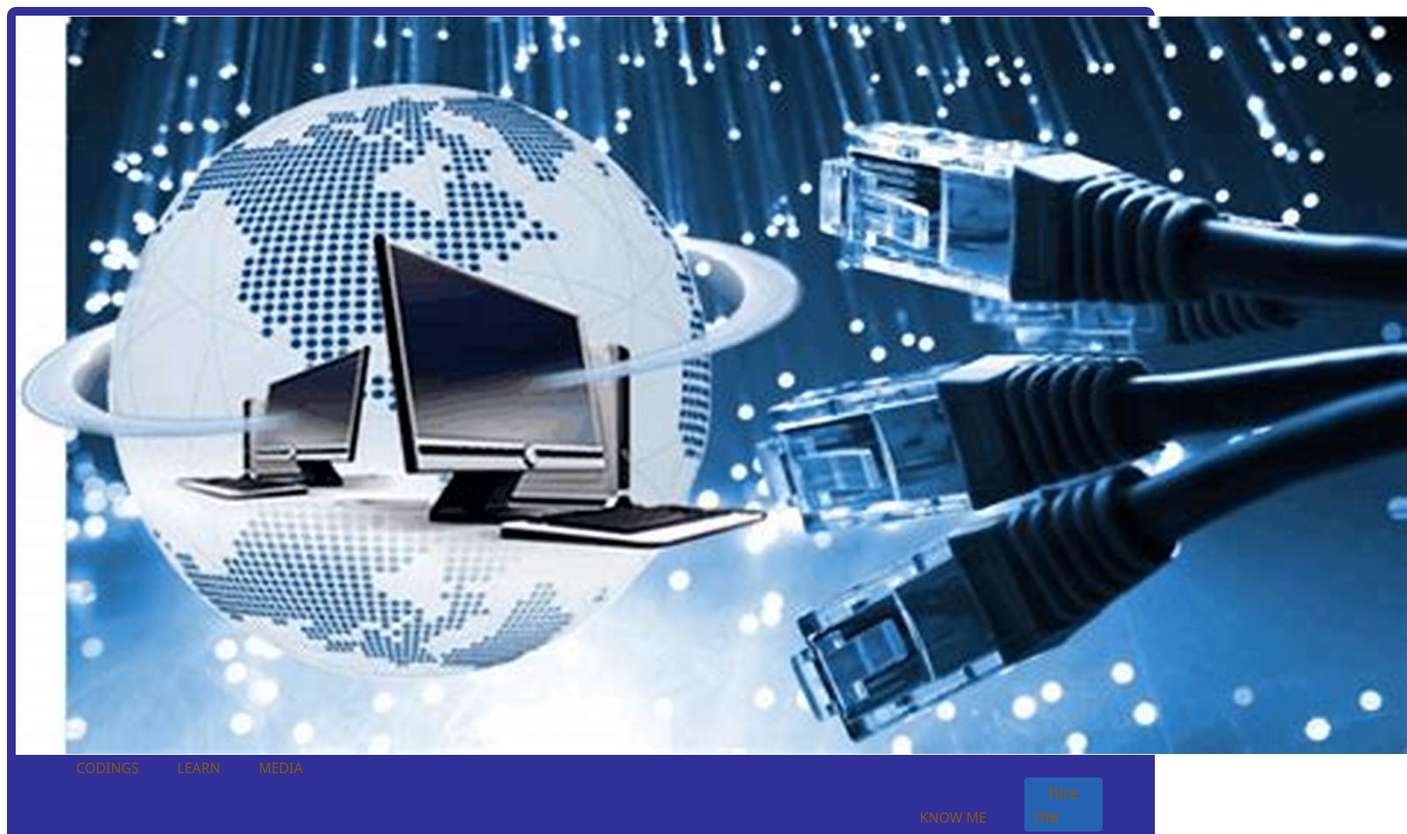
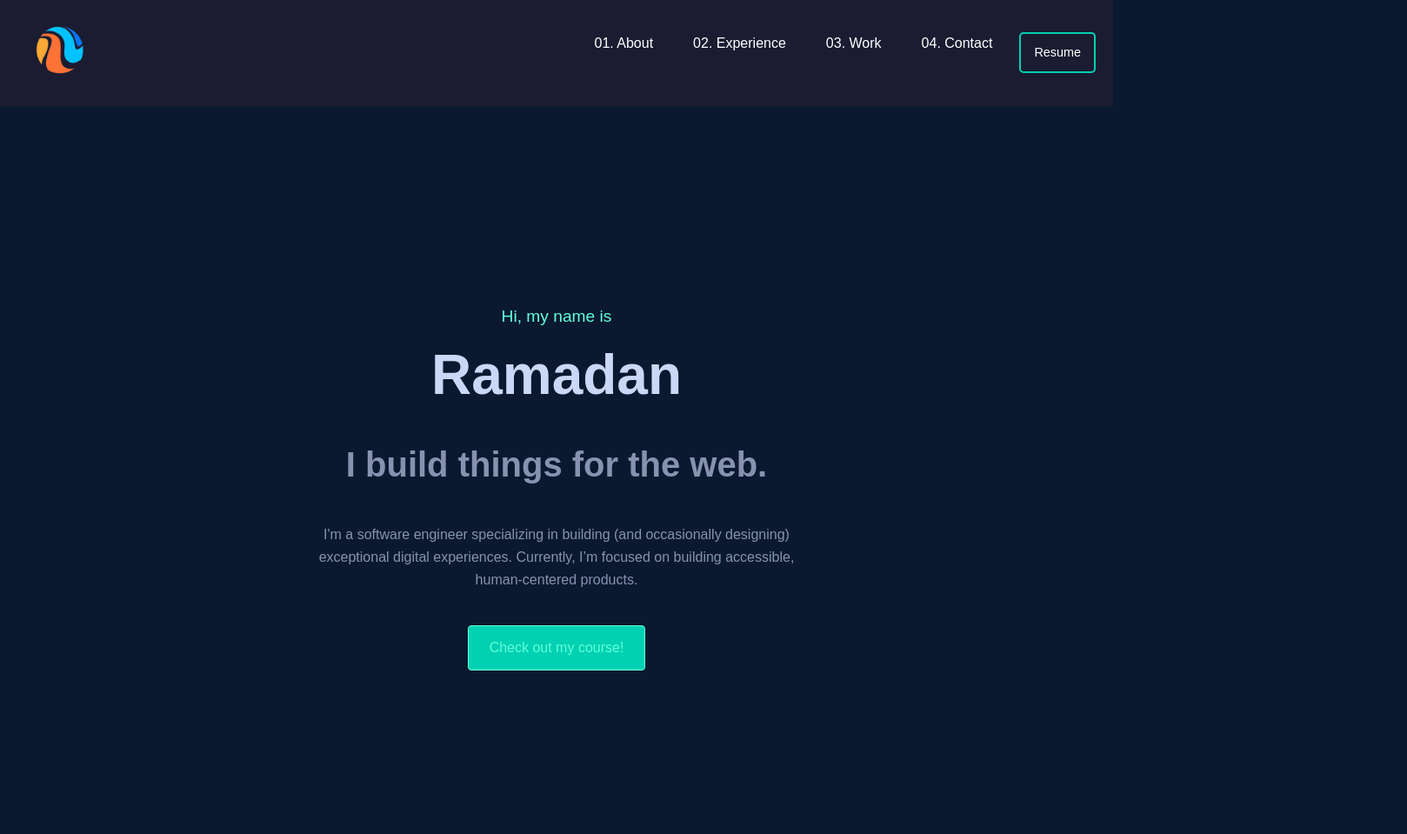
Before and after one commit to SHITTURAMADAN/ramadan, a plain HTML site: page index.html in a window 1280 px wide. Shown: the top 959 px of the page at 87% size, 1618 px wide, since content can reach past the window. Drawn offline with Linux system fonts and the light colour scheme.

Commit message:
Add files via upload

```diff
--- a/index.html
+++ b/index.html
@@ -1,68 +1,52 @@
 <!DOCTYPE html>
 <html lang="en">
 <head>
-    <meta charset="UTF-8">
-    <meta name="viewport" content="width=device-width, initial-scale=1.0">
-    <title>Raymoney developer blog </title>
-    <link rel="stylesheet" href="mystyle.css">
-    <link rel="stylesheet" href="codings.htm">
+  <meta charset="UTF-8">
+  <meta name="viewport" content="width=device-width, initial-scale=1.0">
+  <title>shittu site</title>
+  <link rel="stylesheet" href="stylee.css">
 </head>
 <body>
-    <div>
-        <div class="thediv">
-            <div class="navbar">
-                <img src="OIP.jpg" alt="company logo">
-            </div>
+  <header>
+    <nav>
+      <a href="#"><img src="image/logo3.png" alt="Site Logo" class="logo"></a>
+      <ul class="nav-links">
+        <li><a href="#about">01. About</a></li>
+        <li><a href="#experience">02. Experience</a></li>
+        <li><a href="#work">03. Work</a></li>
+        <li><a href="#contact">04. Contact</a></li>
+        <a href="resume.pdf" class="resume-btn">Resume</a>
+      </ul>
+      <div class="hamburger">
+        <span></span>
+        <span></span>
+        <span></span>
+      </div>
+    </nav>
+  </header>
 
-        <div class="link2">
-            <a href="codings.html">CODINGS</a>
-            <a href="learn.html">LEARN</a>
-            <a href="media.html">MEDIA</a>
-        </div>
-        <div class="links">
-            <a href="my_work.html"MY WORK></a>
-            <a href="know_me.html">KNOW ME</a>
-            <button><a href="">hire me</a></button>
-        </div>
-        <div class="name ">
-             <h4>Raymoney'DEVELOPER</h4>
-        </div>
-        <div class="inspiration">
-            <h2>
-                <span class="colour-change">
-            Software developers create software to meet user needs by employing diagrams and models,
-             writing code, and ensuring overall functionality. These professionals design, build,
-              and implement computer programs and applications. Applications software developers
-               focus on applications used on mobile devices and computer desktops.
-                Systems software developers create and oversee software used in network
-                 distribution, along with database, game, and web development. Software developers
-                 typically have bachelor's degrees in software development, computer science, or other related fields.
-                  Developing experience, earning certifications, and completing training programs like bootcamps
-                   allows individuals to pursue employment in the field. Software transcends industries, allowing
-                    software developers to design and buid programs for companies and organizations in the private
-                     and public sectors. Discover the skills, duties, and opportunities associated with developing
-                      software in this guide.
 
-                </span>
-            </h2>
-<style>
-    .colour-change {
-     animation: colour-change  5s infinite;
-    }
-    @keyframes colour-change {
-        0% {color: aqua;}
-        50% {color: blue;}
-        100%{color: black;}
-            }
-         </style>
-         <div>
-            <h2>Explore more about <a href="">"<me class="html"></me></a>
-              </h2>
-         </div>
-         <body>
+  <section class="hero">
+    <p class="intro-text">Hi, my name is</p>
+    <h1 class="name">Ramadan</h1>
+    <h2 class="tagline">I build things for the web.</h2>
+    <p class="description">
+      I'm a software engineer specializing in building (and occasionally designing) exceptional digital experiences. Currently, I’m focused on building accessible, human-centered products.
+    </p>
+    <a href="#course" class="cta-btn">Check out my course!</a>
+  </section>
 
 
 
+  <script>
+    const hamburger = document.querySelector('.hamburger');
+    const navLinks = document.querySelector('.nav-links');
 
-        </body>
+    hamburger.addEventListener('click', () => {
+      hamburger.classList.toggle('active');
+      navLinks.classList.toggle('active');
+    });
+  </script>
+
+</body>
 </html>
--- /dev/null
+++ b/stylee.css
@@ -0,0 +1,419 @@
+/* Add this to your style.css */
+
+body {
+    margin: 0;
+    font-family: Arial, sans-serif;
+  }
+
+  .hidden {
+    opacity: 0;
+    transform: translateX(-100%);
+  }
+
+  .slide-in {
+    animation: slideIn 1s ease-out forwards;
+  }
+
+  @keyframes slideIn {
+    0% {
+      opacity: 0;
+      transform: translateX(-100%);
+    }
+    100% {
+      opacity: 1;
+      transform: translateX(0);
+    }
+  }
+
+  /* General reset */
+* {
+    margin: 0;
+    padding: 0;
+    box-sizing: border-box;
+  }
+
+  body {
+    font-family: 'Arial', sans-serif;
+    color: #333;
+    background-color: #f7f7f7;
+    line-height: 1.6;
+  }
+
+  /* Navigation styling */
+  header {
+    background-color: #333;
+    padding: 20px 0;
+  }
+
+  nav {
+    display: flex;
+    justify-content: space-between;
+    align-items: center;
+    padding: 0 20px;
+  }
+
+  .logo {
+    width: 100px;
+    height: auto;
+  }
+
+  nav ul {
+    display: flex;
+    justify-content: space-around;
+    list-style-type: none;
+  }
+
+  nav ul li {
+    margin: 0 15px;
+  }
+
+  nav ul li a {
+    color: #fff;
+    text-decoration: none;
+    font-size: 16px;
+  }
+
+  nav ul a:hover {
+    color: #00d1b2;
+  }
+
+  .resume-btn {
+    color: #fff;
+    border: 2px solid #00d1b2;
+    padding: 10px 15px;
+    border-radius: 5px;
+    transition: background-color 0.3s, color 0.3s;
+  }
+
+  .resume-btn:hover {
+    background-color: #00d1b2;
+    color: #fff;
+  }
+
+  /* Hero Section */
+  .hero {
+    display: flex;
+    flex-direction: column;
+    justify-content: center;
+    align-items: center;
+    height: 100vh;
+    text-align: center;
+    /* background-color: #f7f7f7; */
+    padding: 0 20px;
+  }
+
+  .intro-text {
+    font-size: 1.2rem;
+    color: #666;
+    animation: fadeInUp 1s ease-in-out;
+  }
+
+  .name {
+    font-size: 4rem;
+    color: #333;
+    animation: fadeInUp 1.5s ease-in-out;
+  }
+
+  .tagline {
+    font-size: 2.5rem;
+    color: #00d1b2;
+    margin: 20px 0;
+    animation: fadeInUp 2s ease-in-out;
+  }
+
+  .description {
+    font-size: 1.2rem;
+    max-width: 700px;
+    color: #555;
+    margin-bottom: 40px;
+    animation: fadeInUp 2.5s ease-in-out;
+  }
+
+  .cta-btn {
+    padding: 12px 25px;
+    background-color: #00d1b2;
+    color: #fff;
+    text-decoration: none;
+    border-radius: 30px;
+    transition: background-color 0.3s;
+    animation: fadeInUp 3s ease-in-out;
+  }
+
+  .cta-btn:hover {
+    background-color: #028c7e;
+  }
+
+  /* Fade in animation */
+  @keyframes fadeInUp {
+    from {
+      opacity: 0;
+      transform: translateY(20px);
+    }
+    to {
+      opacity: 1;
+      transform: translateY(0);
+    }
+  }
+
+  /* Responsive styles */
+  @media (max-width: 768px) {
+    .name {
+      font-size: 3rem;
+    }
+
+    .tagline {
+      font-size: 2rem;
+    }
+
+    .description {
+      font-size: 1rem;
+    }
+
+    nav ul {
+      flex-direction: column;
+    }
+  }
+
+
+
+
+
+
+
+
+
+
+
+
+
+
+
+
+* {
+    margin: 0;
+    padding: 0;
+    box-sizing: border-box;
+  }
+
+  body {
+    font-family: 'Arial', sans-serif;
+    background-color: #0a192f;
+    color: #ccd6f6;
+    line-height: 1.6;
+    display: flex;
+    justify-content: center;
+    align-items: center;
+    min-height: 100vh;
+    padding: 0 2rem;
+  }
+
+  header {
+    position: fixed;
+    top: 0;
+    width: 100%;
+    padding: 1rem 0;
+    background-color: #0a192f;
+    z-index: 10;
+  }
+
+  nav ul {
+    list-style: none;
+    display: flex;
+    justify-content: flex-end;
+    gap: 1rem;
+  }
+
+  nav a {
+    color: #64ffda;
+    text-decoration: none;
+    font-size: 0.9rem;
+    font-weight: 500;
+  }
+
+  .resume-btn {
+    padding: 0.5rem 1rem;
+    border: 1px solid #64ffda;
+    color: #64ffda;
+    text-decoration: none;
+    font-size: 0.9rem;
+    border-radius: 4px;
+    transition: 0.3s ease;
+  }
+
+  .resume-btn:hover {
+    background-color: rgba(100, 255, 218, 0.1);
+  }
+
+  .hero {
+    text-align: center;
+    margin-top: 15vh;
+  }
+
+  .intro-text {
+    color: #64ffda;
+    font-size: 1.2rem;
+  }
+
+  .name {
+    font-size: 4rem;
+    font-weight: bold;
+    color: #ccd6f6;
+  }
+
+  .tagline {
+    font-size: 2.5rem;
+    color: #8892b0;
+  }
+
+  .description {
+    font-size: 1rem;
+    color: #8892b0;
+    max-width: 600px;
+    margin: 1rem auto;
+  }
+
+  .cta-btn {
+    margin-top: 1.5rem;
+    padding: 0.75rem 1.5rem;
+    border: 1px solid #64ffda;
+    color: #64ffda;
+    text-decoration: none;
+    border-radius: 4px;
+    transition: 0.3s ease;
+  }
+
+  .cta-btn:hover {
+    background-color: rgba(100, 255, 218, 0.1);
+  }
+
+
+  /* General reset */
+* {
+    margin: 0;
+    padding: 0;
+    box-sizing: border-box;
+  }
+
+  body {
+    font-family: 'Arial', sans-serif;
+    color: #333;
+    /* background-color: #f7f7f7; */
+    line-height: 1.6;
+  }
+
+  /* Navigation styling */
+  header {
+    background-color: #1b1c31;
+    padding: 20px 0;
+
+  }
+
+  nav {
+    display: flex;
+    justify-content: space-between;
+    align-items: center;
+    padding: 0 20px;
+  }
+
+  .logo {
+    width: 100px;
+    height: auto;
+  }
+
+  /* Hamburger icon styling */
+  .hamburger {
+    display: none;
+    flex-direction: column;
+    cursor: pointer;
+    margin-right: 10px;
+  }
+
+  .hamburger span {
+    height: 3px;
+    width: 25px;
+    background-color: #fff;
+    margin: 4px 0;
+    transition: 0.4s;
+  }
+
+  /* Navigation Links */
+  nav ul {
+    display: flex;
+    justify-content: space-around;
+    list-style-type: none;
+  }
+
+  nav ul li {
+    margin: 0 15px;
+  }
+
+  nav ul li a {
+    color: #fff;
+    text-decoration: none;
+    font-size: 16px;
+  }
+
+  nav ul a:hover {
+    color: #00d1b2;
+  }
+
+  .resume-btn {
+    color: #fff;
+    border: 2px solid #00d1b2;
+    padding: 10px 15px;
+    border-radius: 5px;
+    transition: background-color 0.3s, color 0.3s;
+  }
+
+  .resume-btn:hover {
+    background-color: #00d1b2;
+    color: #fff;
+  }
+
+  /* Responsive Navigation */
+  @media (max-width: 768px) {
+    .nav-links {
+      position: absolute;
+      top: 70px;
+      right: 0;
+      height: 60vh;
+      width: 100%;
+      background-color: #191829;
+      flex-direction: column;
+      align-items: center;
+      justify-content: center;
+      display: none;
+      transition: all 0.3s ease;
+    }
+
+    .nav-links.active {
+      display: flex;
+    }
+
+    .nav-links li {
+      margin: 20px 0;
+    }
+
+    /* Hamburger icon visible */
+    .hamburger {
+      display: flex;
+    }
+  }
+
+  /* Animate hamburger icon */
+  .hamburger.active span:nth-child(1) {
+    transform: rotate(-45deg) translate(-5px, 6px);
+  }
+
+  .hamburger.active span:nth-child(2) {
+    opacity: 0;
+  }
+
+  .hamburger.active span:nth-child(3) {
+    transform: rotate(45deg) translate(-5px, -6px);
+  }
+
+
+  .hero{
+    margin-top: 10rem;
+  }
```
Also changed, not shown: image/logo.png (added), image/logo2.png (added), image/logo3.png (added).
